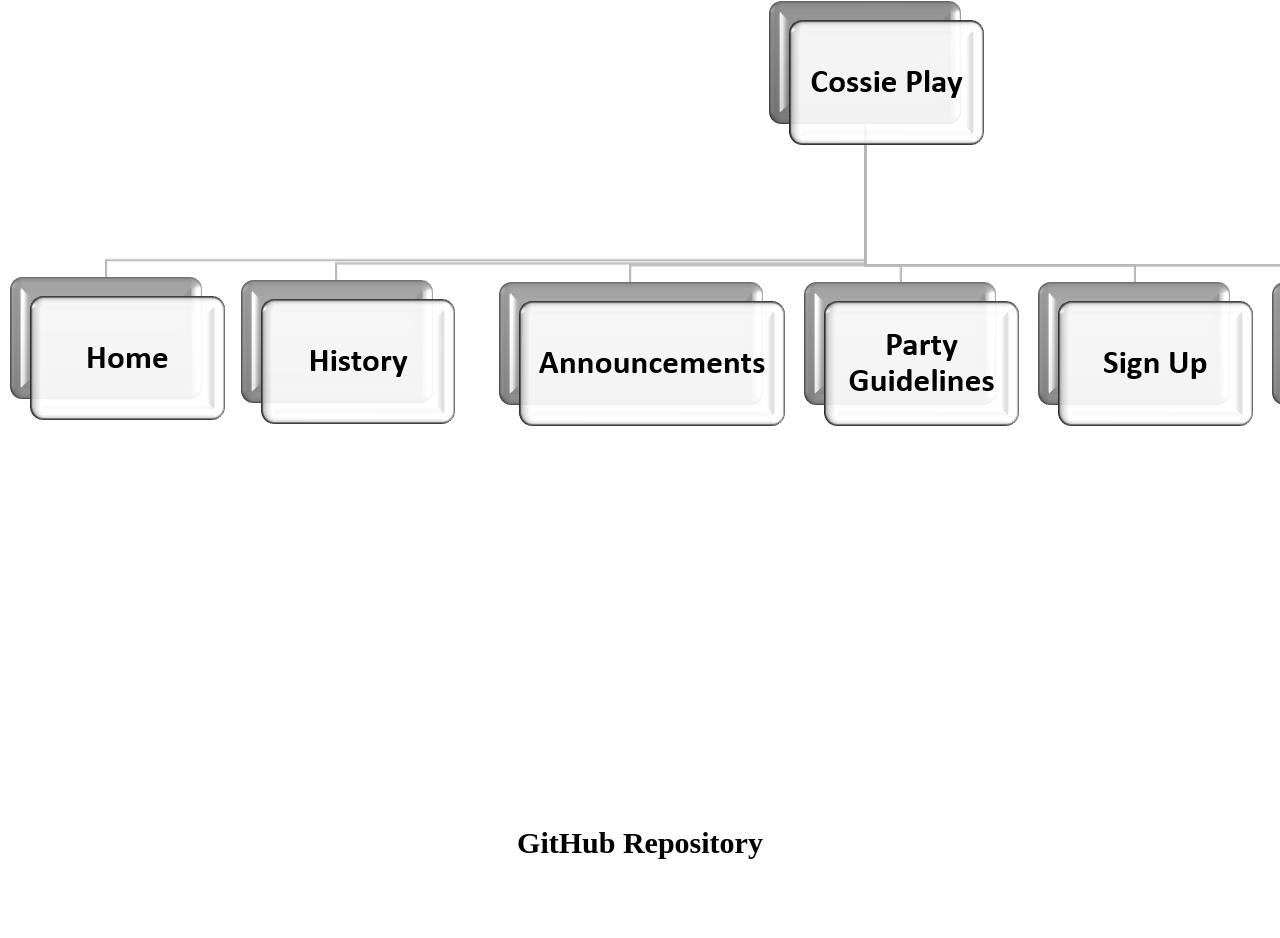
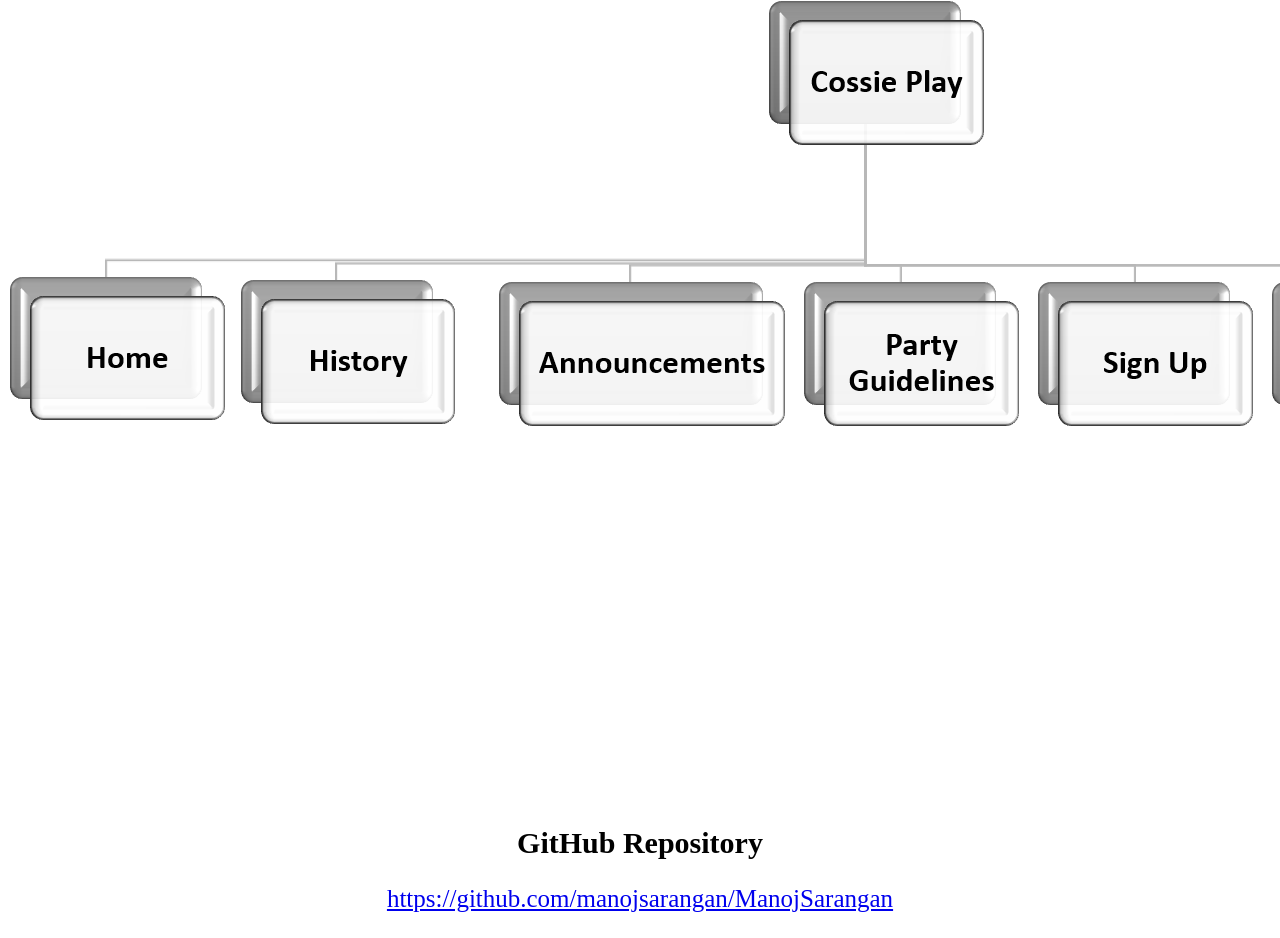
Before and after one commit to manojsarangan/ManojSarangan, a plain HTML site: page Plan.html in a window 1280 px wide. Shown: the part 916-1854 px from the top of the page. Before the commit the page ends 1801 px from the top, so only its background shows below. Drawn offline with Linux system fonts and the light colour scheme.

Commit message:
Uploaded Plan page with changes and links with github

```diff
--- a/Plan.html
+++ b/Plan.html
@@ -25,6 +25,7 @@ img {
 <h2>Site Flowchart (Structure Diagram)</h2>
 <p><img src="Picture1.png"></p>
 <h2>GitHub Repository</h2>
+	<p><a href="cosplaytutorial.com/index.php">https://github.com/manojsarangan/ManojSarangan</p>
 <body>
 </body>
 </html>
```
